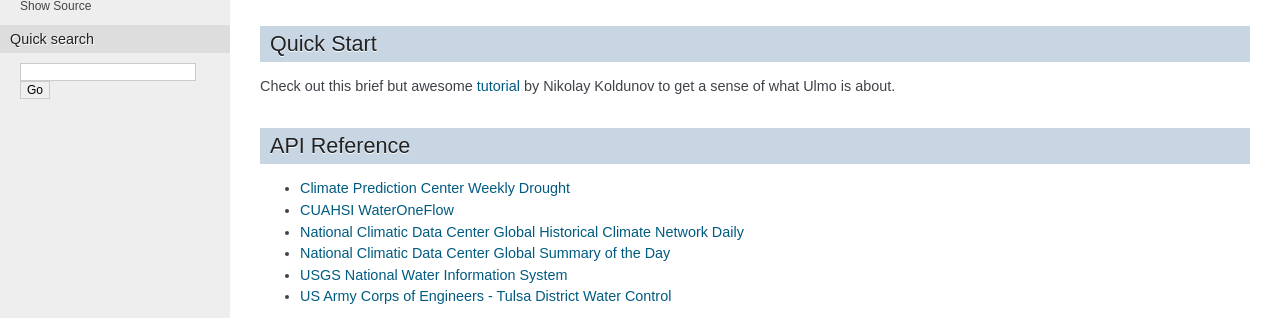
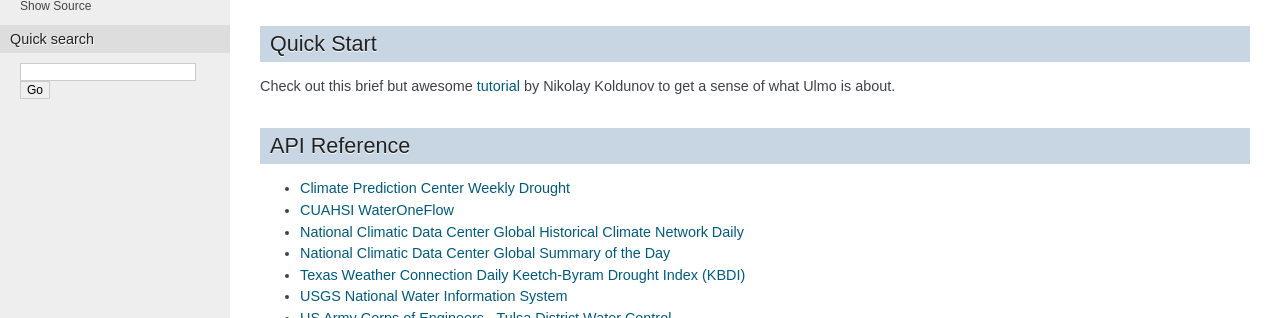
Before and after one commit to ulmo-dev/ulmo, a Sphinx documentation site: the page built from docs/index.rst, in a window 1280 px wide, cut to the strip 311-629 px from the top of the page. Built offline with Sphinx 7.4.7, drawn with Linux system fonts in a browser that asks for light colours.

Commit message:
add twc.kbdi module to docs

```diff
--- a/docs/api.rst
+++ b/docs/api.rst
@@ -29,6 +29,12 @@
    :members: get_data, get_stations
 
 
+Texas Weather Connection Daily Keetch-Byram Drought Index (KBDI)
+================================================================
+.. automodule:: ulmo.twc.kbdi
+   :members: get_data
+
+
 USGS National Water Information System
 ======================================
 .. automodule:: ulmo.usgs.nwis
```
